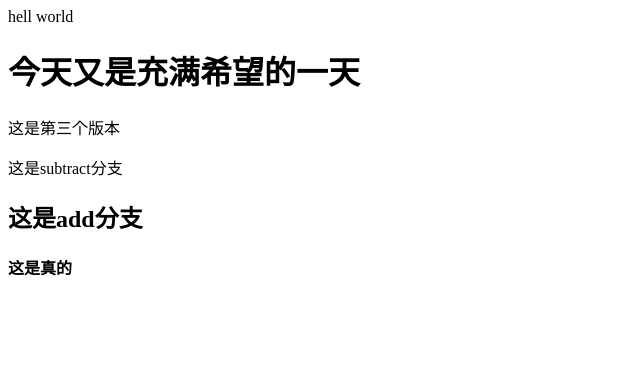
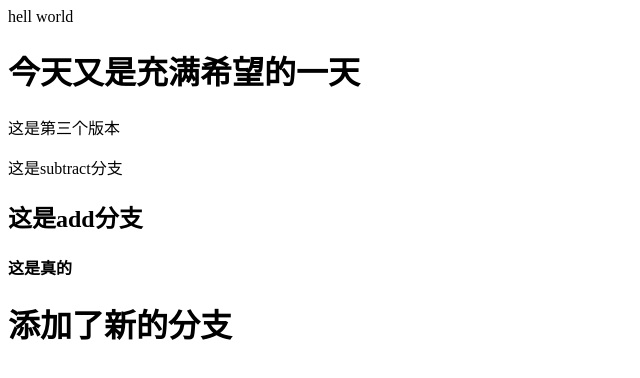
Before and after one commit to CCTV-1998/test, a plain HTML site: page index.html in a window 1280 px wide. Shown: the whole page, without its empty margins (0-640 px from the left). Drawn offline with Linux system fonts and the light colour scheme.

Commit message:
这是show分支

```diff
--- /dev/null
+++ b/index.css
@@ -0,0 +1,4 @@
+*{
+    margin: 0;
+    padding: 0;
+}
--- a/index.html
+++ b/index.html
@@ -11,5 +11,6 @@
 		<span>这是subtract分支</span>
 		<h2>这是add分支</h2>
 		<h4>这是真的</h4>
+	<h1>添加了新的分支</h1>
 	</body>
 </html>
```
Also changed, not shown: index.js (+0 -7 lines).
